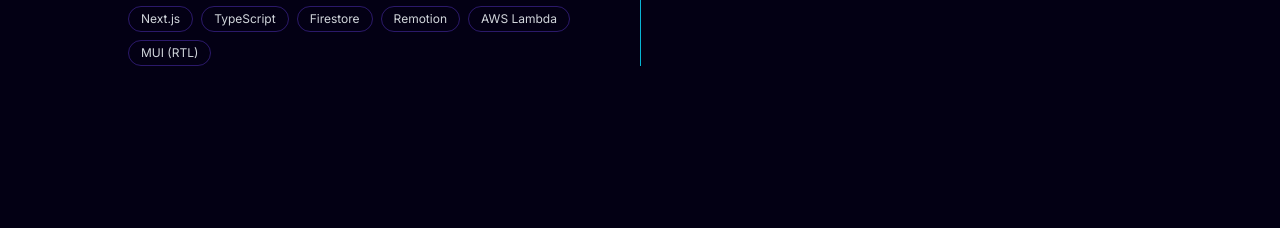
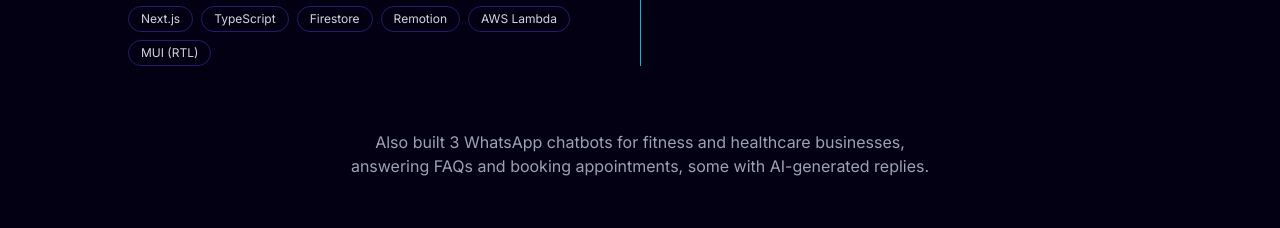
Before and after one commit to Ahmad-danaf/AhmadDanafPortfolio, a Next.js app: page / in a window 1280 px wide. Shown: the part 2860-3088 px from the top of the page. Built offline with nearby package versions, Linux system fonts and the light colour scheme; a web font is replaced by a local one.

Commit message:
feat: one line on the WhatsApp chatbots under Experience

```diff
--- a/components/main/experience.tsx
+++ b/components/main/experience.tsx
@@ -4,7 +4,7 @@
 import { useRef } from "react";
 
 import { TimelineItem } from "@/components/sub/timeline-item";
-import { EXPERIENCE } from "@/content/experience";
+import { EXPERIENCE, EXPERIENCE_NOTE } from "@/content/experience";
 import { useMotionAllowed } from "@/lib/use-motion-allowed";
 
 export const Experience = () => {
@@ -31,6 +31,7 @@
           ))}
         </ol>
       </div>
+      <p className="mt-16 w-full max-w-3xl pl-10 text-gray-400 [text-wrap:balance] md:pl-0 md:text-center">{EXPERIENCE_NOTE}</p>
     </section>
   );
 };
--- a/content/experience.ts
+++ b/content/experience.ts
@@ -60,3 +60,7 @@
     links: [],
   },
 ];
+
+// Smaller client work: one line under the timeline, as on the CV.
+export const EXPERIENCE_NOTE =
+  "Also built 3 WhatsApp chatbots for fitness and healthcare businesses, answering FAQs and booking appointments, some with AI-generated replies.";
```
Also changed, not shown: 2 other files (tests, documents, lock files or other folders).
